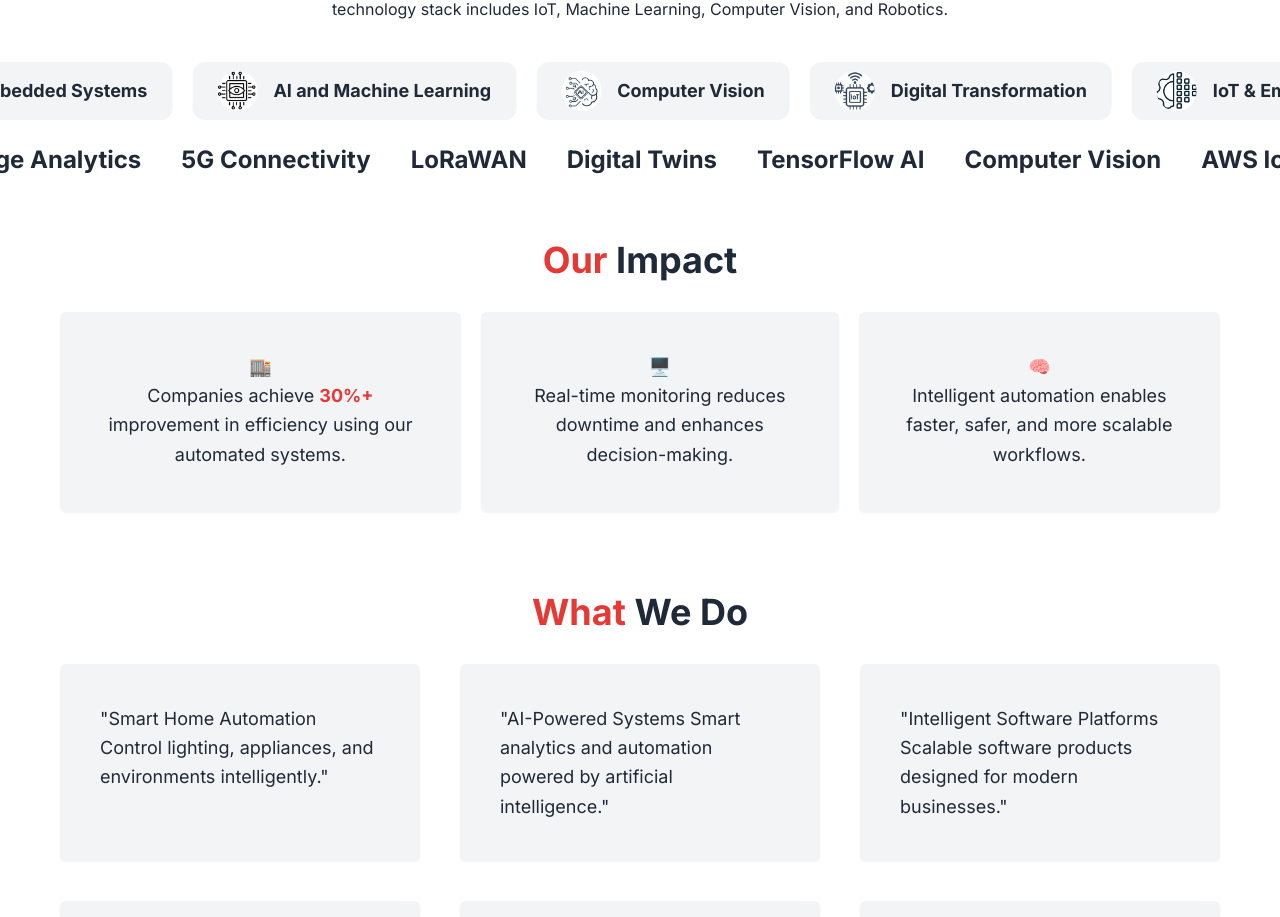
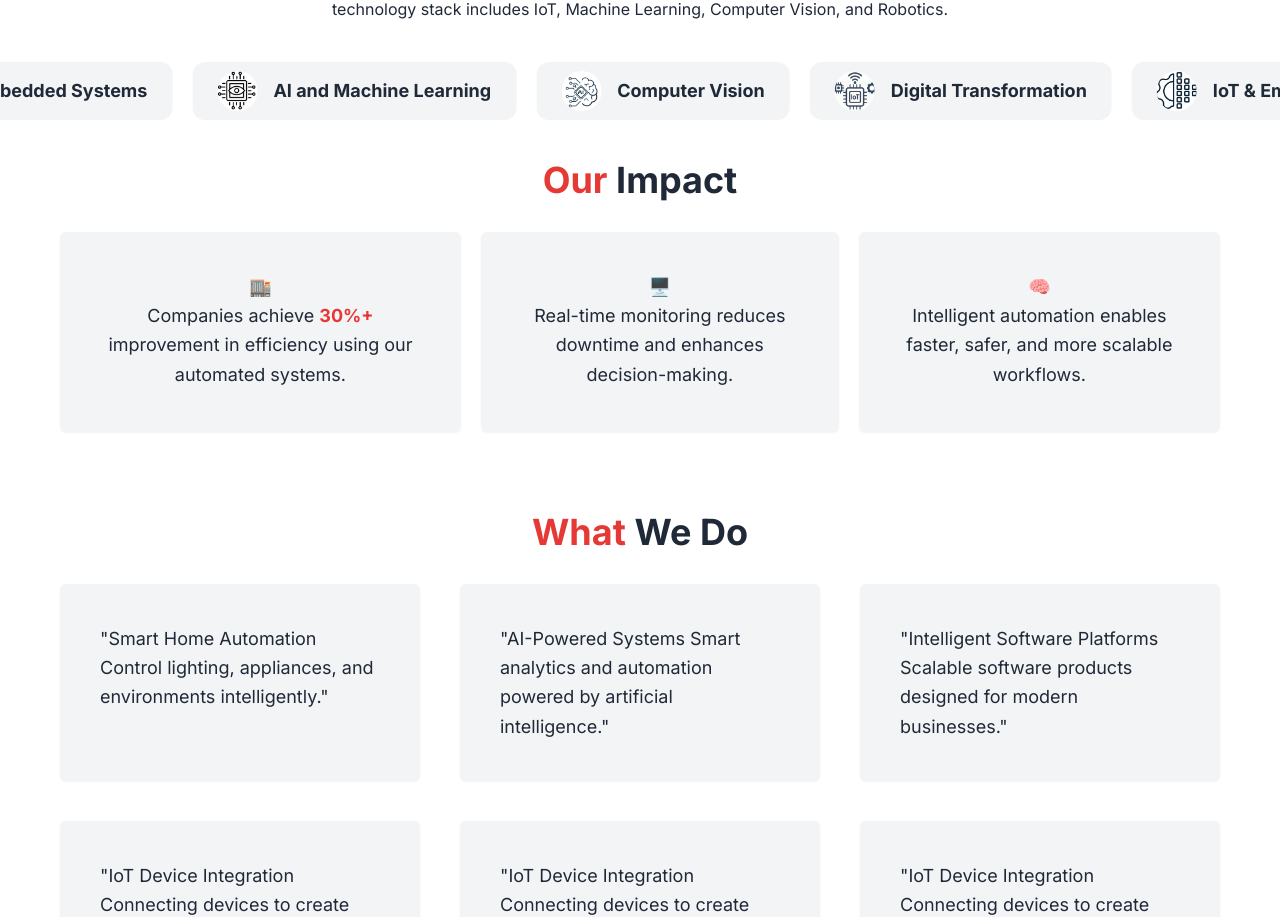
Before and after one commit to yash-jain2001/iotrenetics_official-website, a React (Vite) app: page /about in a window 1280 px wide. Shown: the part 2540-3457 px from the top of the page. Built offline with nearby package versions, Linux system fonts and the light colour scheme.

Commit message:
removed one marquee

```diff
--- a/src/pages/About.jsx
+++ b/src/pages/About.jsx
@@ -95,7 +95,7 @@ const About = () => {
         </p>
       </section>
         <FeatureCard direction="right" />
-        <TechMarquee direction="right" />
+        {/* <TechMarquee direction="right" /> */}
 
       {/* Impact */}
       <section className="max-w-[1200px] mx-auto px-5 mt-10 text-center" data-aos="fade-up">
```
